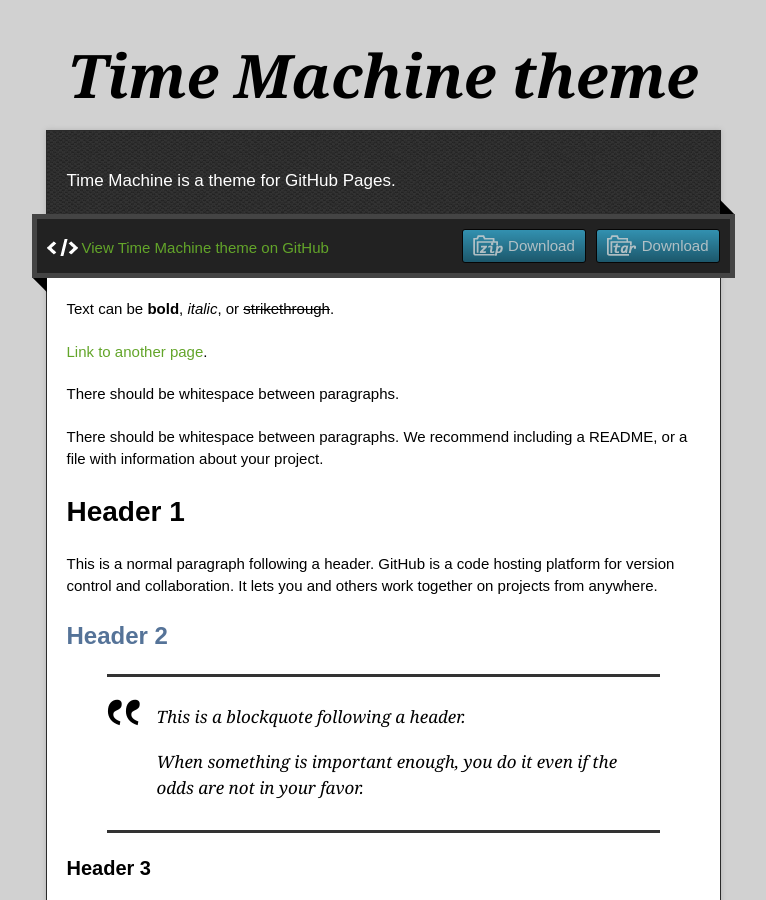
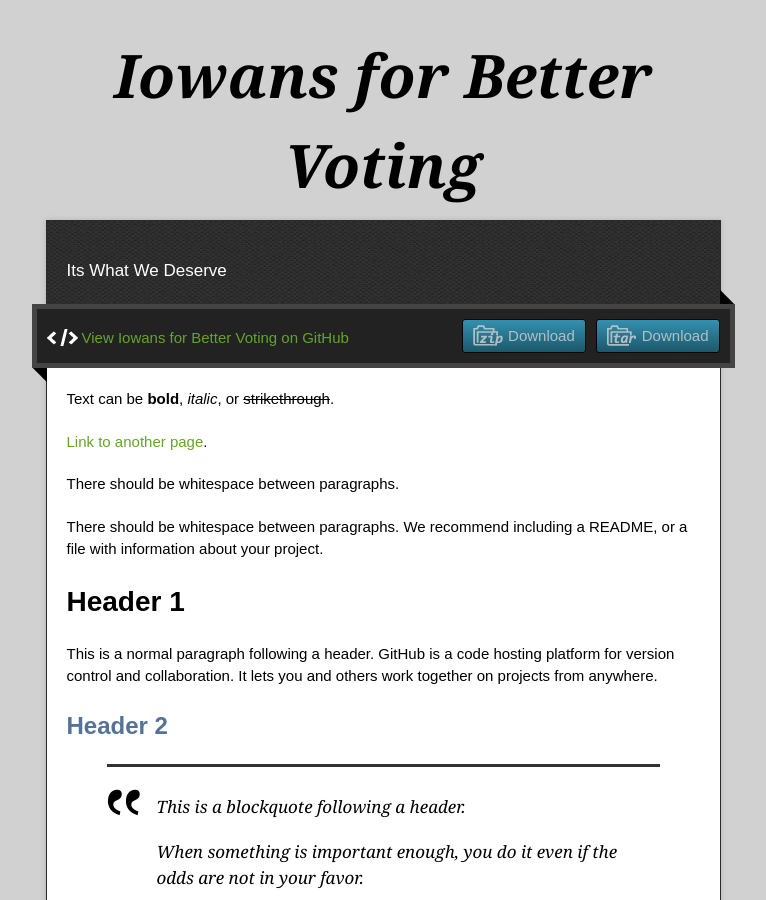
Before and after one commit to CharNelson/Iowans-for-Better-Voting, a Jekyll site: the page built from index.md, in a window 1280 px wide and 900 px high. Shown: the whole window, without its empty margins (257-1023 px from the left). Built offline with Jekyll 4.4.1, drawn with Linux system fonts in a browser that asks for light colours; some of the changed text lies outside the part shown.

Commit message:
Update _config.yml
I believe I made a mistake in literally importing all the files from the Time Machine theme repo

```diff
--- a/_config.yml
+++ b/_config.yml
@@ -1,5 +1,5 @@
-title: Time Machine theme
-description: Time Machine is a theme for GitHub Pages.
+title: Iowans for Better Voting
+description: Its What We Deserve
 show_downloads: true
 google_analytics:
-theme: jekyll-theme-time-machine
+remote_theme: pages-themes/time-machine@v0.2.0
```
